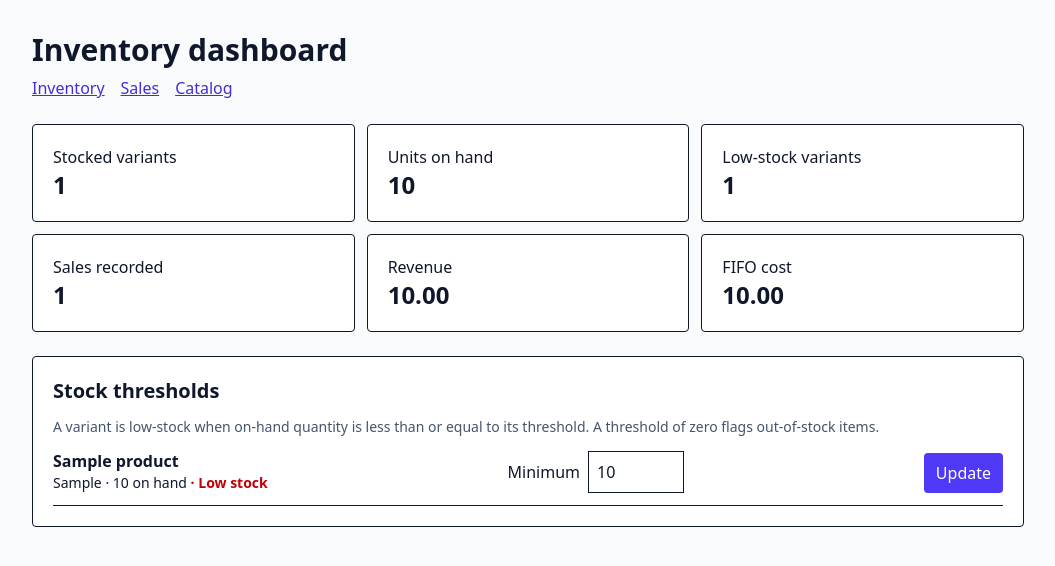
After one commit to ariffasyraf-11/tcg-inventory, a Laravel app: page /dashboard in a window 1280 px wide. The commit adds this page. Shown: the top 566 px of the page, without its empty margins (112-1167 px from the left). Run offline with Laravel 12, Linux system fonts and the light colour scheme; a user stored in the database is signed in; data comes from the database, SQL or seed files in the repository; tables that the repository leaves empty hold one stand-in row (values such as "Sample post"); style sheets or scripts are compiled from the project's sources.

Commit message:
Phase 6: owner dashboard and low-stock thresholds (#10)
* feat: add owner-scoped dashboard and configurable low-stock thresholds

* style: import dashboard redirect response

```diff
--- /dev/null
+++ b/app/Http/Controllers/DashboardController.php
@@ -0,0 +1,55 @@
+<?php
+
+namespace App\Http\Controllers;
+
+use Illuminate\Http\RedirectResponse;
+use Illuminate\Http\Request;
+use Illuminate\Support\Facades\DB;
+use Illuminate\View\View;
+
+class DashboardController extends Controller
+{
+    public function index(Request $request): View
+    {
+        $workspace = DB::table('workspaces')->where('owner_user_id', $request->user()->id)->first();
+        $workspaceId = $workspace?->id;
+
+        $items = DB::table('inventory_items')
+            ->join('product_variants', 'product_variants.id', '=', 'inventory_items.product_variant_id')
+            ->join('products', 'products.id', '=', 'product_variants.product_id')
+            ->where('inventory_items.workspace_id', $workspaceId)
+            ->select('inventory_items.*', 'products.name', 'product_variants.sku')
+            ->orderBy('products.name')->get();
+
+        $sales = DB::table('sales')->where('workspace_id', $workspaceId);
+
+        return view('dashboard.index', [
+            'items' => $items,
+            'variantCount' => $items->count(),
+            'totalUnits' => $items->sum('quantity_on_hand'),
+            'lowStock' => $items->filter(fn ($item) => $item->quantity_on_hand <= $item->minimum_stock_level),
+            'saleCount' => (clone $sales)->count(),
+            'revenue' => (clone $sales)->sum('total_revenue'),
+            'cost' => (clone $sales)->sum('total_cost'),
+        ]);
+    }
+
+    public function threshold(Request $request): RedirectResponse
+    {
+        $data = $request->validate([
+            'inventory_item_id' => ['required', 'integer', 'exists:inventory_items,id'],
+            'minimum_stock_level' => ['required', 'integer', 'min:0', 'max:4294967295'],
+        ]);
+
+        $workspace = DB::table('workspaces')->where('owner_user_id', $request->user()->id)->first();
+
+        $updated = DB::table('inventory_items')
+            ->where('workspace_id', $workspace?->id)
+            ->where('id', $data['inventory_item_id'])
+            ->update(['minimum_stock_level' => $data['minimum_stock_level'], 'updated_at' => now()]);
+
+        abort_unless($updated === 1, 403);
+
+        return to_route('dashboard.index')->with('status', 'Low-stock threshold updated.');
+    }
+}
--- /dev/null
+++ b/resources/views/dashboard/index.blade.php
@@ -0,0 +1,5 @@
+<!DOCTYPE html><html lang="en"><head><meta charset="UTF-8"><meta name="viewport" content="width=device-width, initial-scale=1"><title>Dashboard · TCG Inventory</title>@vite(['resources/css/app.css','resources/js/app.js'])</head><body class="min-h-screen bg-slate-50 text-slate-900"><main class="mx-auto max-w-5xl space-y-6 px-4 py-8"><header><h1 class="text-3xl font-bold">Inventory dashboard</h1><nav class="mt-2 flex gap-4"><a class="text-indigo-700 underline" href="{{ route('inventory.index') }}">Inventory</a><a class="text-indigo-700 underline" href="{{ route('sales.index') }}">Sales</a><a class="text-indigo-700 underline" href="{{ route('catalog.index') }}">Catalog</a></nav></header>
+@if(session('status'))<p role="status" class="rounded bg-emerald-100 p-3">{{ session('status') }}</p>@endif
+@if($errors->any())<div role="alert" class="rounded bg-red-100 p-3">@foreach($errors->all() as $error)<p>{{ $error }}</p>@endforeach</div>@endif
+<section class="grid gap-3 sm:grid-cols-3"><div class="rounded border bg-white p-5"><p>Stocked variants</p><strong class="text-2xl">{{ $variantCount }}</strong></div><div class="rounded border bg-white p-5"><p>Units on hand</p><strong class="text-2xl">{{ $totalUnits }}</strong></div><div class="rounded border bg-white p-5"><p>Low-stock variants</p><strong class="text-2xl">{{ $lowStock->count() }}</strong></div><div class="rounded border bg-white p-5"><p>Sales recorded</p><strong class="text-2xl">{{ $saleCount }}</strong></div><div class="rounded border bg-white p-5"><p>Revenue</p><strong class="text-2xl">{{ number_format((float) $revenue, 2) }}</strong></div><div class="rounded border bg-white p-5"><p>FIFO cost</p><strong class="text-2xl">{{ number_format((float) $cost, 2) }}</strong></div></section>
+<section class="rounded border bg-white p-5"><h2 class="mb-3 text-xl font-bold">Stock thresholds</h2><p class="mb-3 text-sm text-slate-600">A variant is low-stock when on-hand quantity is less than or equal to its threshold. A threshold of zero flags out-of-stock items.</p><div class="space-y-4">@forelse($items as $item)<form method="POST" action="{{ route('dashboard.threshold') }}" class="flex flex-wrap items-end justify-between gap-3 border-b pb-3">@csrf @method('PATCH')<input type="hidden" name="inventory_item_id" value="{{ $item->id }}"><div><strong>{{ $item->name }}</strong><p class="text-sm">{{ $item->sku }} · {{ $item->quantity_on_hand }} on hand @if($item->quantity_on_hand <= $item->minimum_stock_level)<span class="font-semibold text-red-700">· Low stock</span>@endif</p></div><label>Minimum<input type="number" min="0" name="minimum_stock_level" value="{{ $item->minimum_stock_level }}" required class="ml-2 w-24 border p-2"></label><button class="rounded bg-indigo-600 px-3 py-2 text-white">Update</button></form>@empty<p>No stocked variants yet.</p>@endforelse</div></section></main></body></html>
--- a/resources/views/inventory/index.blade.php
+++ b/resources/views/inventory/index.blade.php
@@ -5,7 +5,7 @@
 <main class="mx-auto max-w-6xl px-4 py-8">
     <header class="mb-8 flex flex-wrap items-center justify-between gap-4">
         <div><p class="text-sm font-semibold uppercase text-indigo-700">TCG Inventory</p><h1 class="text-3xl font-bold">Stock management</h1><p class="text-sm text-slate-600">{{ $workspace->name }}</p></div>
-        <div class="flex items-center gap-4"><a class="text-indigo-700 underline" href="{{ route('catalog.index') }}">Catalog</a><a class="text-indigo-700 underline" href="{{ route('sales.index') }}">Sales</a><form method="POST" action="{{ route('logout') }}">@csrf<button class="rounded-lg border bg-white px-4 py-2">Log out</button></form></div>
+        <div class="flex items-center gap-4"><a class="text-indigo-700 underline" href="{{ route('dashboard.index') }}">Dashboard</a><a class="text-indigo-700 underline" href="{{ route('catalog.index') }}">Catalog</a><a class="text-indigo-700 underline" href="{{ route('sales.index') }}">Sales</a><form method="POST" action="{{ route('logout') }}">@csrf<button class="rounded-lg border bg-white px-4 py-2">Log out</button></form></div>
     </header>
     @if (session('status'))<p role="status" class="mb-4 rounded-lg bg-emerald-100 p-3">{{ session('status') }}</p>@endif
     @if ($errors->any())<div role="alert" class="mb-4 rounded-lg bg-red-100 p-3"><ul>@foreach($errors->all() as $error)<li>{{ $error }}</li>@endforeach</ul></div>@endif
--- a/routes/web.php
+++ b/routes/web.php
@@ -2,6 +2,7 @@
 
 use App\Http\Controllers\AuthController;
 use App\Http\Controllers\CatalogController;
+use App\Http\Controllers\DashboardController;
 use App\Http\Controllers\DemoInventoryController;
 use App\Http\Controllers\InventoryController;
 use App\Http\Controllers\PersistentDemoController;
@@ -21,6 +22,8 @@ Route::middleware('guest')->group(function (): void {
 Route::post('/logout', [AuthController::class, 'logout'])->middleware('auth')->name('logout');
 
 Route::middleware('auth')->group(function (): void {
+    Route::get('/dashboard', [DashboardController::class, 'index'])->name('dashboard.index');
+    Route::patch('/dashboard/threshold', [DashboardController::class, 'threshold'])->name('dashboard.threshold');
     Route::get('/sales', [SalesController::class, 'index'])->name('sales.index');
     Route::post('/sales', [SalesController::class, 'store'])->name('sales.store');
     Route::get('/demo/database', [PersistentDemoController::class, 'index'])->name('demo.persistent');
```
Also changed, not shown: docs/05-roadmap.md (+3 -3 lines), docs/17-phase-6-dashboard.md (added, +7 -0 lines), tests/Feature/DashboardTest.php (added, +36 -0 lines).
